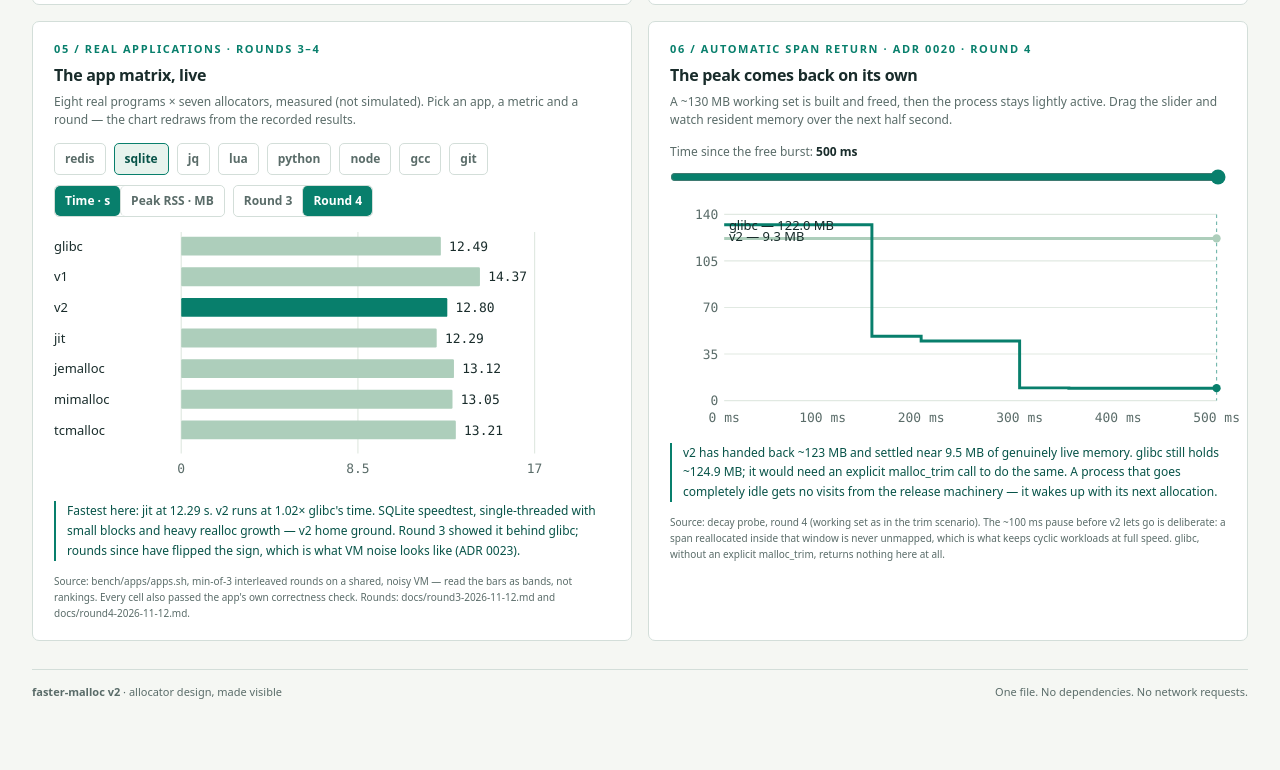
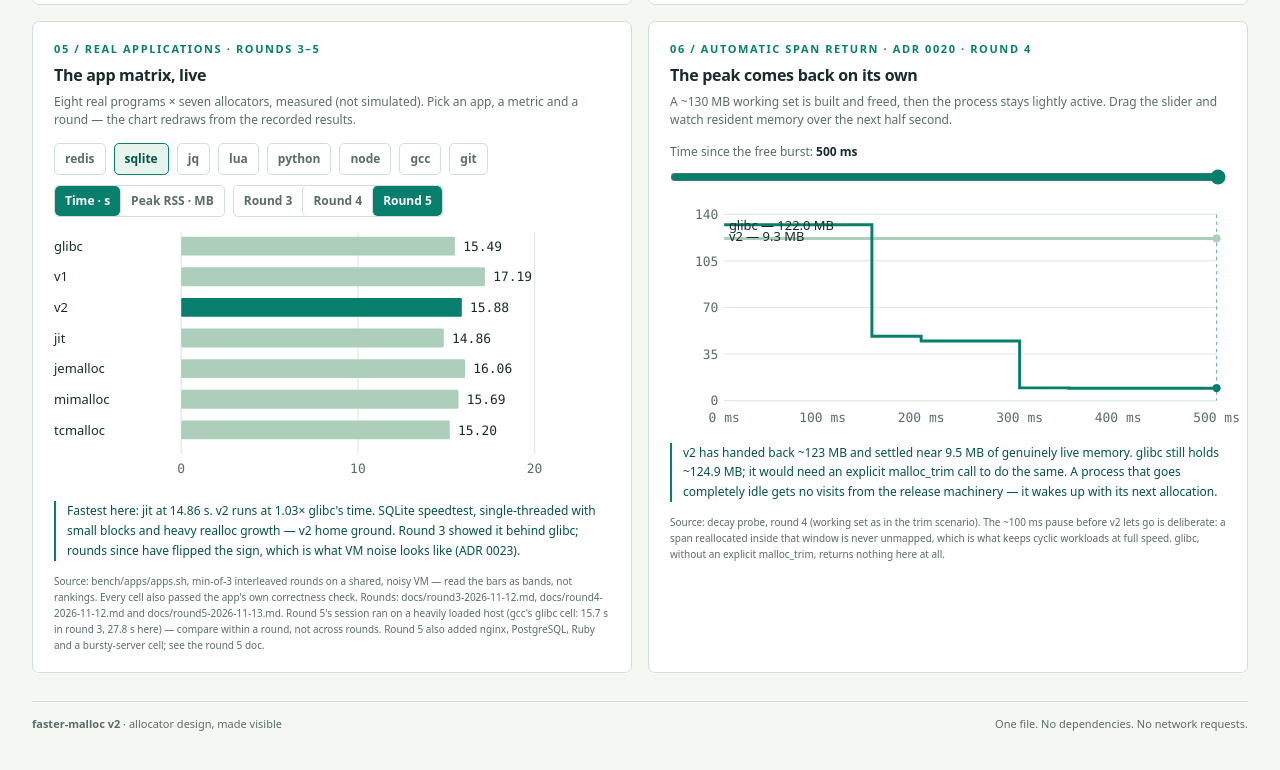
Before and after one commit to cp-20/faster-malloc, a plain HTML site: page demo/index.html in a window 1280 px wide. Shown: the part 3039-3809 px from the top of the page. Before the commit the page ends 3779 px from the top, so only its background shows below. Drawn offline with Linux system fonts and the light colour scheme.

Commit message:
Round 5 log: Pareto score per use case, profile guidance, round-6 backlog; README status lines and demo updated
Matrix + four new cells run this session (zero FAILs): v2 ties
glibc on time nearly everywhere, dominates the fragmentation
instruments (consprobe 9.0 MB vs glibc 19.2), wins bursty idle-2
against five of six rivals, and still loses peak RSS on
short-lived apps and idle-2 to mimalloc's page-granular purge.
Profiles validated on probes + RSS (python/node peaks -10% under
footprint; hot path identical under all three).  Demo gains the
round-5 matrix in its round selector.

```diff
--- a/demo/index.html
+++ b/demo/index.html
@@ -85,13 +85,13 @@
     </section>
     <section aria-labelledby="data-title">
       <div class="section-heading"><div class="label"><span class="section-num">02</span><h2 id="data-title">Real measured data</h2></div><span class="pill">Repository measurements · lower is better</span></div>
-      <p class="data-intro">These are recorded benchmark results, independent of the simulation above. Instruction counts, wall-clock timings, page counts and RSS answer different questions; each chart keeps its own units. Cards 01–04 are the round 1–2 record, kept as labelled; cards 05–06 are rounds 3–4 and are interactive — switch the app, metric, round or time and the chart redraws from the measurements.</p>
+      <p class="data-intro">These are recorded benchmark results, independent of the simulation above. Instruction counts, wall-clock timings, page counts and RSS answer different questions; each chart keeps its own units. Cards 01–04 are the round 1–2 record, kept as labelled; cards 05–06 are rounds 3–5 and are interactive — switch the app, metric, round or time and the chart redraws from the measurements.</p>
       <div class="data-grid">
         <article class="data-card"><div class="eyebrow">01 / Instruction counts</div><h3>Less work on the allocation path</h3><p class="description">Callgrind instructions per operation. The chart shows 64 B churn.</p><div class="table-wrap"><table><thead><tr><th>Allocator</th><th>Churn 64 B</th><th>Mixed (random)</th></tr></thead><tbody><tr><td>glibc</td><td>142</td><td>204</td></tr><tr><td>tcmalloc</td><td>102</td><td>159</td></tr><tr><td>jemalloc</td><td>83</td><td>129</td></tr><tr><td>mimalloc</td><td>114</td><td>95</td></tr><tr><td>v1</td><td>73</td><td>108</td></tr><tr class="highlight"><td>v2</td><td>52</td><td>87</td></tr><tr><td>jit</td><td>51</td><td>89</td></tr></tbody></table></div><div class="chart" id="chart-instructions"></div><p class="source">Source: README.md, “Results at a glance”; callgrind counts per operation, rounded as reported.</p></article>
         <article class="data-card"><div class="eyebrow">02 / Macro workloads</div><h3>Application-shaped allocation</h3><p class="description">Round 1, interleaved minimum. Time in ns/op.</p><div class="table-wrap"><table><thead><tr><th>Workload</th><th>glibc</th><th>v1</th><th>v2</th><th>jit</th></tr></thead><tbody><tr><td>Compiler</td><td>76.2</td><td>52.3</td><td>37.4</td><td>38.5</td></tr><tr><td>JSON doc</td><td>137.5</td><td>112.1</td><td>105.0</td><td>107.4</td></tr><tr><td>KV store</td><td>598.4</td><td>495.5</td><td>499.3</td><td>503.6</td></tr><tr><td>Game</td><td>78.7</td><td>25.8</td><td>21.7</td><td>22.7</td></tr></tbody></table></div><div class="chart" id="chart-macro"></div><div class="cache-result"><h4>Large 64 KiB · round-1 cache change</h4><table><thead><tr><th>glibc</th><th>v2 before</th><th>v2 after</th></tr></thead><tbody><tr><td class="mono">27.6</td><td>~9,000</td><td>9.4</td></tr></tbody></table><p class="result-note">A per-thread cache lets later large requests reuse a mapping, avoiding repeated map/unmap calls.</p></div><p class="source">Source: docs/opencode-2026-11-12.md, round-1 macro measurements and large-cache result. Timings depend on workload and host.</p></article>
         <article class="data-card"><div class="eyebrow">03 / Locality experiment · ADR 0014 + 0021</div><h3>Grouping works. Does it pay?</h3><p class="description">Distinct 4 KiB pages touched per 4,096-block burst from a scrambled 32,768 × 64 B pool.</p><table><thead><tr><th>Recycling</th><th>Pages / burst</th></tr></thead><tbody><tr><td>Free-order</td><td>512.9</td></tr><tr><td>Grouped at flush (round 2)</td><td>67.8</td></tr><tr class="highlight"><td>Grouped at refill (round 4)</td><td>67.7</td></tr><tr><td>Theoretical floor</td><td>64</td></tr></tbody></table><div class="chart" id="chart-locality"></div><p class="result-note">Twice now, grouping has done exactly what it claims — and twice the walk it costs beat the locality it buys on timed workloads (round 4: batch/hold +35 %). v2 keeps free-order recycling; this scenario stays as the instrument for repricing the trade on other hardware.</p><p class="source">Source: docs/adr/0014-free-list-shaping.md (round 2) and docs/adr/0021-refill-side-regrouping-rejected.md (round 4). This measured pool and burst are 16× larger than the interactive example; the page counts should not match.</p></article>
         <article class="data-card"><div class="eyebrow">04 / malloc_trim · ADR 0015</div><h3>Give the peak back</h3><p class="description">Process RSS in MB after freeing a ~157 MB working set, then explicitly requesting trim.</p><table><thead><tr><th>Allocator</th><th>After free</th><th>After trim</th></tr></thead><tbody><tr><td>glibc</td><td>124.8</td><td>2.8</td></tr><tr><td>v2 before</td><td>161.6</td><td>135.2</td></tr><tr class="highlight"><td>v2 after</td><td>161.7</td><td>7.0</td></tr></tbody></table><div class="chart" id="chart-trim"></div><div class="chart-key"><span><i></i>After free</span><span><i class="after"></i>After trim</span></div><p class="result-note">The census releases a span only when all its blocks are accounted for in the central list. A span with even one live block stays mapped.</p><p class="source">Source: docs/adr/0015-malloc-trim-span-census.md, round 2. RSS includes process overhead; trim addresses retention after a peak, not peak memory use. Round 4 made this return automatic — see card 06 below.</p></article>
-        <article class="data-card"><div class="eyebrow">05 / Real applications · rounds 3–4</div><h3>The app matrix, live</h3><p class="description">Eight real programs × seven allocators, measured (not simulated). Pick an app, a metric and a round — the chart redraws from the recorded results.</p><div class="ctl-row" id="appsel" role="group" aria-label="Application"></div><div class="ctl-row"><div class="seg" id="metricsel" role="group" aria-label="Metric"><button data-m="time" class="on">Time · s</button><button data-m="rss">Peak RSS · MB</button></div><div class="seg" id="roundsel" role="group" aria-label="Round"><button data-r="r3">Round 3</button><button data-r="r4" class="on">Round 4</button></div></div><div class="chart" id="chart-apps"></div><p class="result-note" id="apps-caption"></p><p class="source">Source: bench/apps/apps.sh, min-of-3 interleaved rounds on a shared, noisy VM — read the bars as bands, not rankings. Every cell also passed the app's own correctness check. Rounds: docs/round3-2026-11-12.md and docs/round4-2026-11-12.md.</p></article>
+        <article class="data-card"><div class="eyebrow">05 / Real applications · rounds 3–5</div><h3>The app matrix, live</h3><p class="description">Eight real programs × seven allocators, measured (not simulated). Pick an app, a metric and a round — the chart redraws from the recorded results.</p><div class="ctl-row" id="appsel" role="group" aria-label="Application"></div><div class="ctl-row"><div class="seg" id="metricsel" role="group" aria-label="Metric"><button data-m="time" class="on">Time · s</button><button data-m="rss">Peak RSS · MB</button></div><div class="seg" id="roundsel" role="group" aria-label="Round"><button data-r="r3">Round 3</button><button data-r="r4">Round 4</button><button data-r="r5" class="on">Round 5</button></div></div><div class="chart" id="chart-apps"></div><p class="result-note" id="apps-caption"></p><p class="source">Source: bench/apps/apps.sh, min-of-3 interleaved rounds on a shared, noisy VM — read the bars as bands, not rankings. Every cell also passed the app's own correctness check. Rounds: docs/round3-2026-11-12.md, docs/round4-2026-11-12.md and docs/round5-2026-11-13.md. Round 5's session ran on a heavily loaded host (gcc's glibc cell: 15.7 s in round 3, 27.8 s here) — compare within a round, not across rounds. Round 5 also added nginx, PostgreSQL, Ruby and a bursty-server cell; see the round 5 doc.</p></article>
         <article class="data-card"><div class="eyebrow">06 / Automatic span return · ADR 0020 · round 4</div><h3>The peak comes back on its own</h3><p class="description">A ~130 MB working set is built and freed, then the process stays lightly active. Drag the slider and watch resident memory over the next half second.</p><div class="ctl-row"><label for="decay-t">Time since the free burst: <strong id="decay-t-label">500 ms</strong></label></div><input type="range" id="decay-t" min="0" max="500" step="10" value="500" aria-label="Milliseconds since the free burst"><div class="chart" id="chart-decay"></div><p class="result-note" id="decay-caption"></p><p class="source">Source: decay probe, round 4 (working set as in the trim scenario). The ~100 ms pause before v2 lets go is deliberate: a span reallocated inside that window is never unmapped, which is what keeps cyclic workloads at full speed. glibc, without an explicit malloc_trim, returns nothing here at all.</p></article>
       </div>
     </section>
@@ -525,7 +525,8 @@ const DATA = {
   trim: [['glibc', 124.8, 2.8], ['v2 before', 161.6, 135.2], ['v2 after', 161.7, 7.0]],
   /* App matrix: per app, per round, [time_s, peak_rss_mb] per allocator
    * in APPS_ALLOCS order.  Round 3 as published in its round doc;
-   * round 4 from the final verification run of this round. */
+   * round 4 from the final verification run of that round; round 5
+   * from the round-5 matrix run (docs/round5-2026-11-13.md). */
   apps: {
     r3: {
       redis:  [[2.64, 7.6], [2.85, 10.2], [2.31, 10.2], [2.66, 10.3], [2.42, 7.5], [2.72, 7.7], [2.26, 11.8]],
@@ -546,6 +547,16 @@ const DATA = {
       node:   [[2.18, 427.1], [2.48, 444.5], [2.42, 494.4], [2.39, 493.5], [2.33, 447.7], [2.20, 426.1], [2.10, 455.1]],
       gcc:    [[16.61, 334.6], [17.28, 348.9], [16.51, 368.5], [16.65, 368.5], [16.48, 341.2], [16.21, 335.9], [16.15, 354.8]],
       git:    [[0.39, 21.3], [0.42, 24.9], [0.43, 26.2], [0.44, 26.1], [0.43, 26.0], [0.43, 23.3], [0.49, 28.6]]
+    },
+    r5: {
+      redis:  [[11.31, 7.2], [11.31, 10.1], [11.59, 10.1], [11.05, 10.0], [11.81, 7.3], [12.58, 7.5], [11.63, 11.2]],
+      sqlite: [[15.49, 11.2], [17.19, 15.9], [15.88, 16.6], [14.86, 16.4], [16.06, 14.3], [15.69, 12.9], [15.20, 19.1]],
+      jq:     [[2.92, 370.4], [2.66, 353.3], [2.87, 382.5], [2.98, 376.3], [2.61, 389.3], [2.59, 385.7], [2.57, 376.8]],
+      lua:    [[1.02, 11.5], [0.82, 16.2], [0.78, 18.8], [0.80, 19.2], [0.88, 17.0], [0.79, 13.1], [0.90, 19.3]],
+      python: [[6.06, 429.7], [6.86, 434.6], [6.34, 494.2], [6.21, 494.4], [6.01, 450.8], [6.48, 457.3], [5.94, 497.7]],
+      node:   [[4.11, 422.5], [4.35, 445.8], [4.02, 493.1], [4.38, 491.6], [4.12, 443.7], [4.40, 426.4], [3.88, 455.0]],
+      gcc:    [[27.84, 335.0], [29.03, 348.3], [27.71, 369.4], [26.29, 368.0], [26.22, 339.3], [25.56, 333.3], [25.70, 353.9]],
+      git:    [[1.10, 21.5], [1.15, 25.0], [1.03, 26.4], [1.17, 26.3], [1.06, 26.1], [1.14, 23.4], [1.36, 28.9]]
     }
   },
   /* Decay probe (round 4): KB resident at t ms after the free burst. */
@@ -590,7 +601,7 @@ function drawCharts() {
   $('chart-trim').innerHTML = svg + '</svg>';
 }
 /* ---- card 05: the app matrix, interactive ---- */
-const appsState = { app: 'sqlite', metric: 'time', round: 'r4' };
+const appsState = { app: 'sqlite', metric: 'time', round: 'r5' };
 function renderApps() {
   const data = DATA.apps[appsState.round][appsState.app];
   const mi = appsState.metric === 'time' ? 0 : 1;
```
Also changed, not shown: 2 other files.
